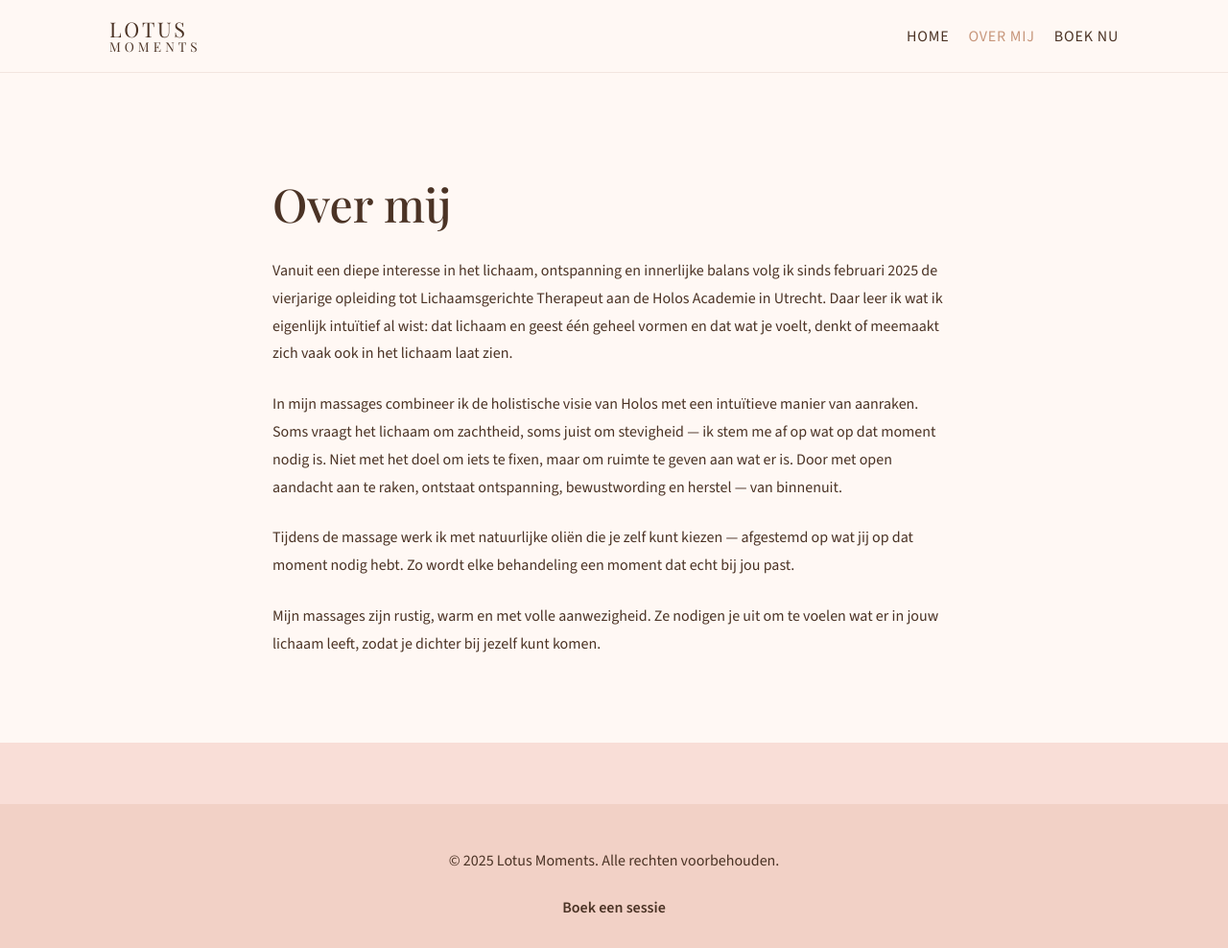
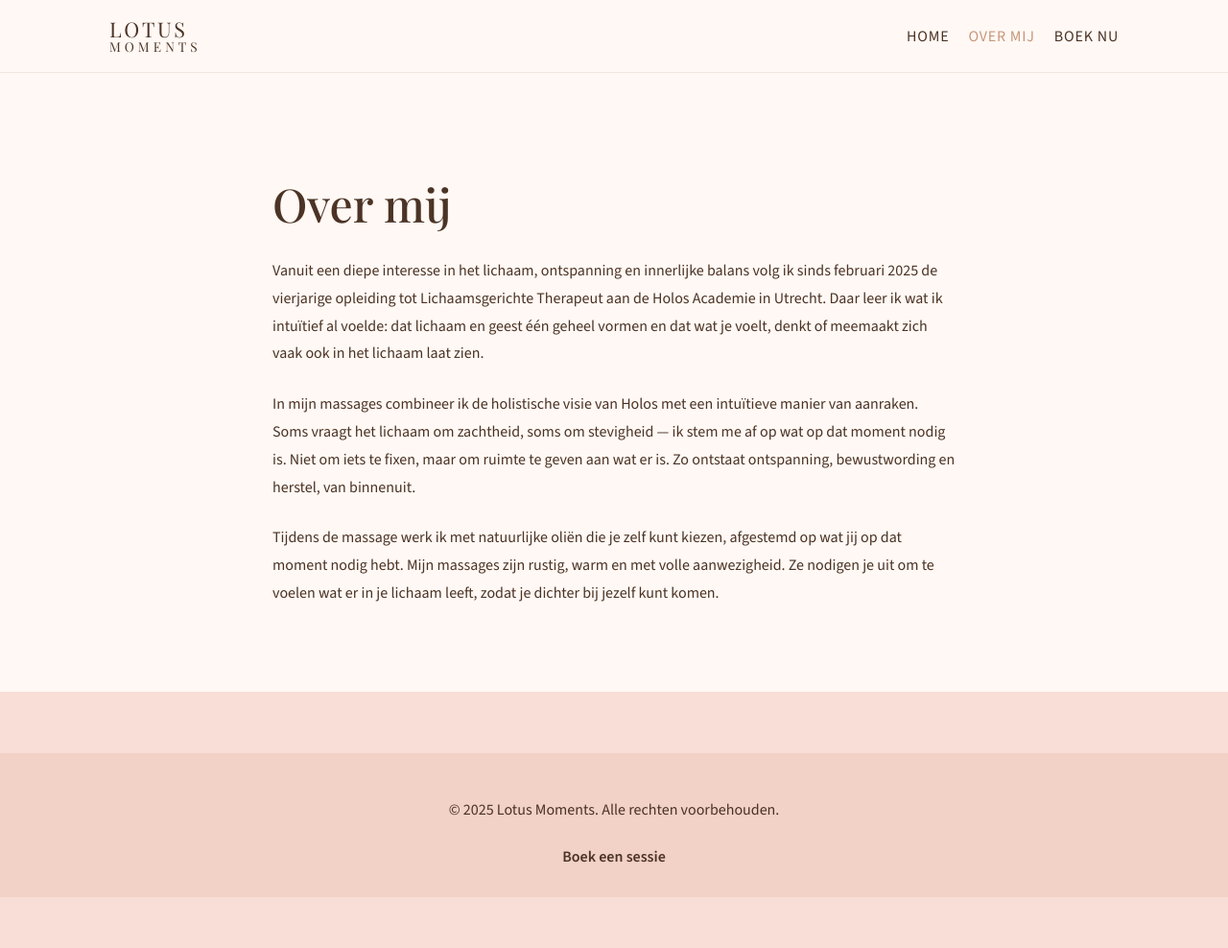
Before and after one commit to LotusMoments/website, a Jekyll site: the page built from over-mij.md, in a window 1280 px wide. Shown: the whole page at 96% size. Built offline with Jekyll 4.4.1, drawn with Linux system fonts in a browser that asks for light colours; after the commit the page ends 935 px from its top, so only the background shows below that.

Commit message:
Update over-mij page text

```diff
--- a/over-mij.md
+++ b/over-mij.md
@@ -6,16 +6,8 @@ permalink: /over-mij/
 
 # Over mij
 
-Vanuit een diepe interesse in het lichaam, ontspanning en innerlijke balans volg ik sinds februari 2025 de vierjarige opleiding tot Lichaamsgerichte Therapeut aan de Holos Academie in Utrecht.
-Daar leer ik wat ik eigenlijk intuïtief al wist: dat lichaam en geest één geheel vormen en dat wat je voelt, denkt of meemaakt zich vaak ook in het lichaam laat zien.
+Vanuit een diepe interesse in het lichaam, ontspanning en innerlijke balans volg ik sinds februari 2025 de vierjarige opleiding tot Lichaamsgerichte Therapeut aan de Holos Academie in Utrecht. Daar leer ik wat ik intuïtief al voelde: dat lichaam en geest één geheel vormen en dat wat je voelt, denkt of meemaakt zich vaak ook in het lichaam laat zien.
 
-In mijn massages combineer ik de holistische visie van Holos met een intuïtieve manier van aanraken.
-Soms vraagt het lichaam om zachtheid, soms juist om stevigheid — ik stem me af op wat op dat moment nodig is.
-Niet met het doel om iets te fixen, maar om ruimte te geven aan wat er is.
-Door met open aandacht aan te raken, ontstaat ontspanning, bewustwording en herstel — van binnenuit.
+In mijn massages combineer ik de holistische visie van Holos met een intuïtieve manier van aanraken. Soms vraagt het lichaam om zachtheid, soms om stevigheid — ik stem me af op wat op dat moment nodig is. Niet om iets te fixen, maar om ruimte te geven aan wat er is. Zo ontstaat ontspanning, bewustwording en herstel, van binnenuit.
 
-Tijdens de massage werk ik met natuurlijke oliën die je zelf kunt kiezen — afgestemd op wat jij op dat moment nodig hebt.
-Zo wordt elke behandeling een moment dat echt bij jou past.
-
-Mijn massages zijn rustig, warm en met volle aanwezigheid.
-Ze nodigen je uit om te voelen wat er in jouw lichaam leeft, zodat je dichter bij jezelf kunt komen.
+Tijdens de massage werk ik met natuurlijke oliën die je zelf kunt kiezen, afgestemd op wat jij op dat moment nodig hebt. Mijn massages zijn rustig, warm en met volle aanwezigheid. Ze nodigen je uit om te voelen wat er in je lichaam leeft, zodat je dichter bij jezelf kunt komen.
```
